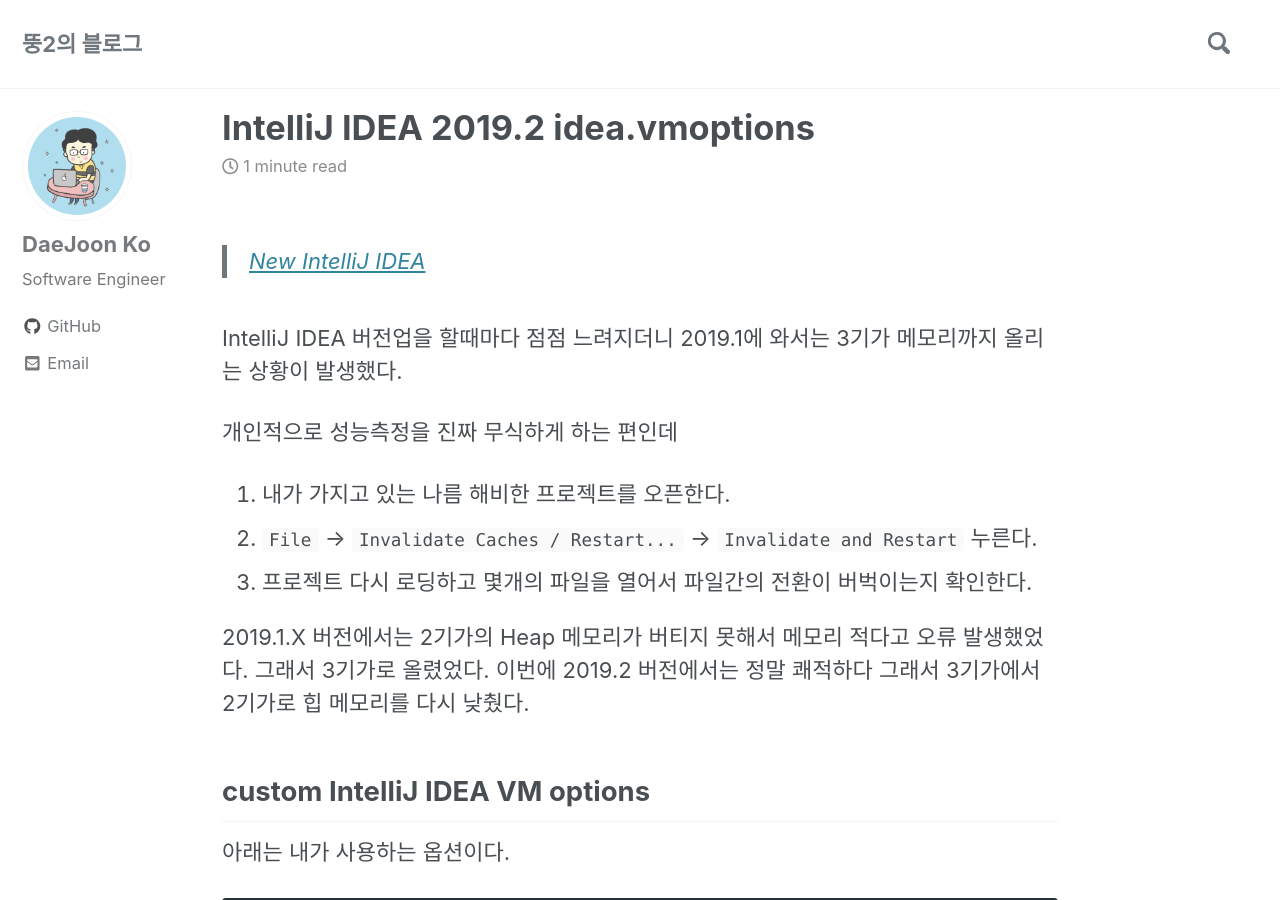
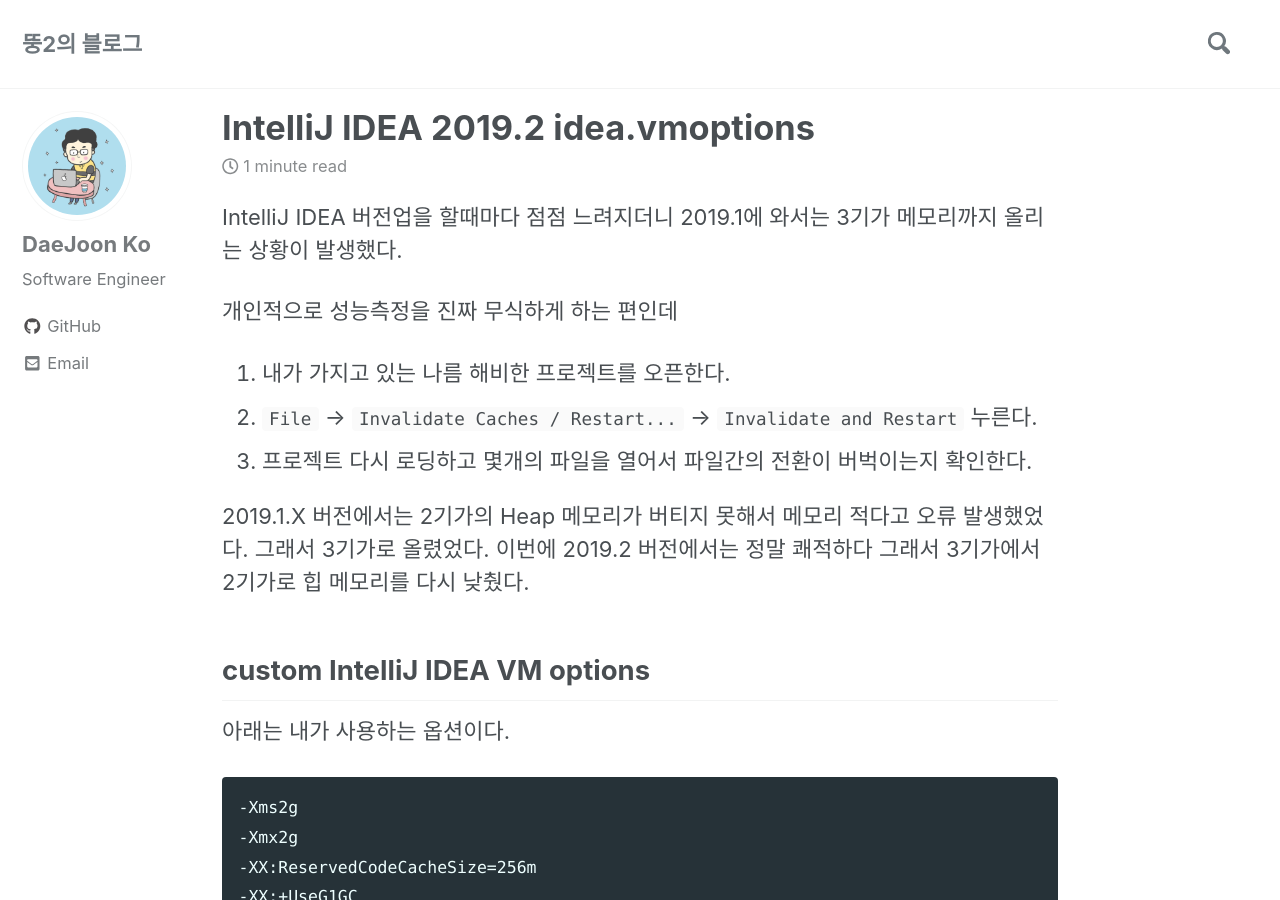
Before and after one commit to daejoon/daejoon.github.io, a Jekyll site: the page built from _posts/2019-07-29-IntelliJ-IDEA-2019.2-옵션.md, in a window 1280 px wide and 900 px high. Built offline with Jekyll 4.4.1, drawn with Linux system fonts in a browser that asks for light colours; cached includes are drawn as plain includes; nearby versions of some CDN libraries; comment, search, counter and statistics services are not loaded.

Commit message:
Update IntelliJ IDEA 2019.2 옵션

```diff
--- a/_posts/2019-07-29-IntelliJ-IDEA-2019.2-옵션.md
+++ b/_posts/2019-07-29-IntelliJ-IDEA-2019.2-옵션.md
@@ -3,8 +3,6 @@
 categories: intellij
 tags: mac
 ---
-
-> [New IntelliJ IDEA](https://www.jetbrains.com/idea/whatsnew/)
 
 IntelliJ IDEA 버전업을 할때마다 점점 느려지더니 2019.1에 와서는 3기가 메모리까지 올리는 상황이 발생했다.
 
```
